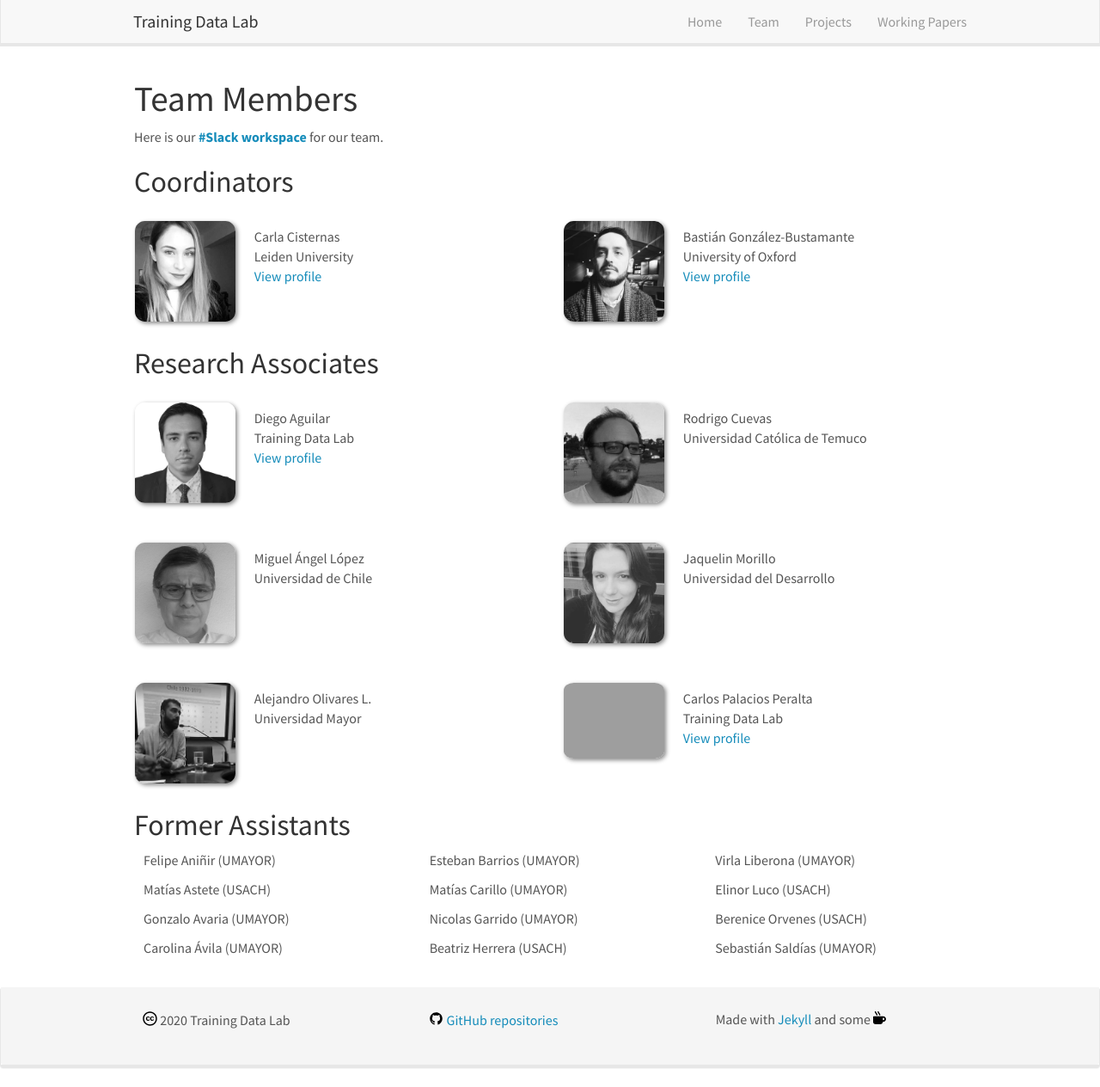
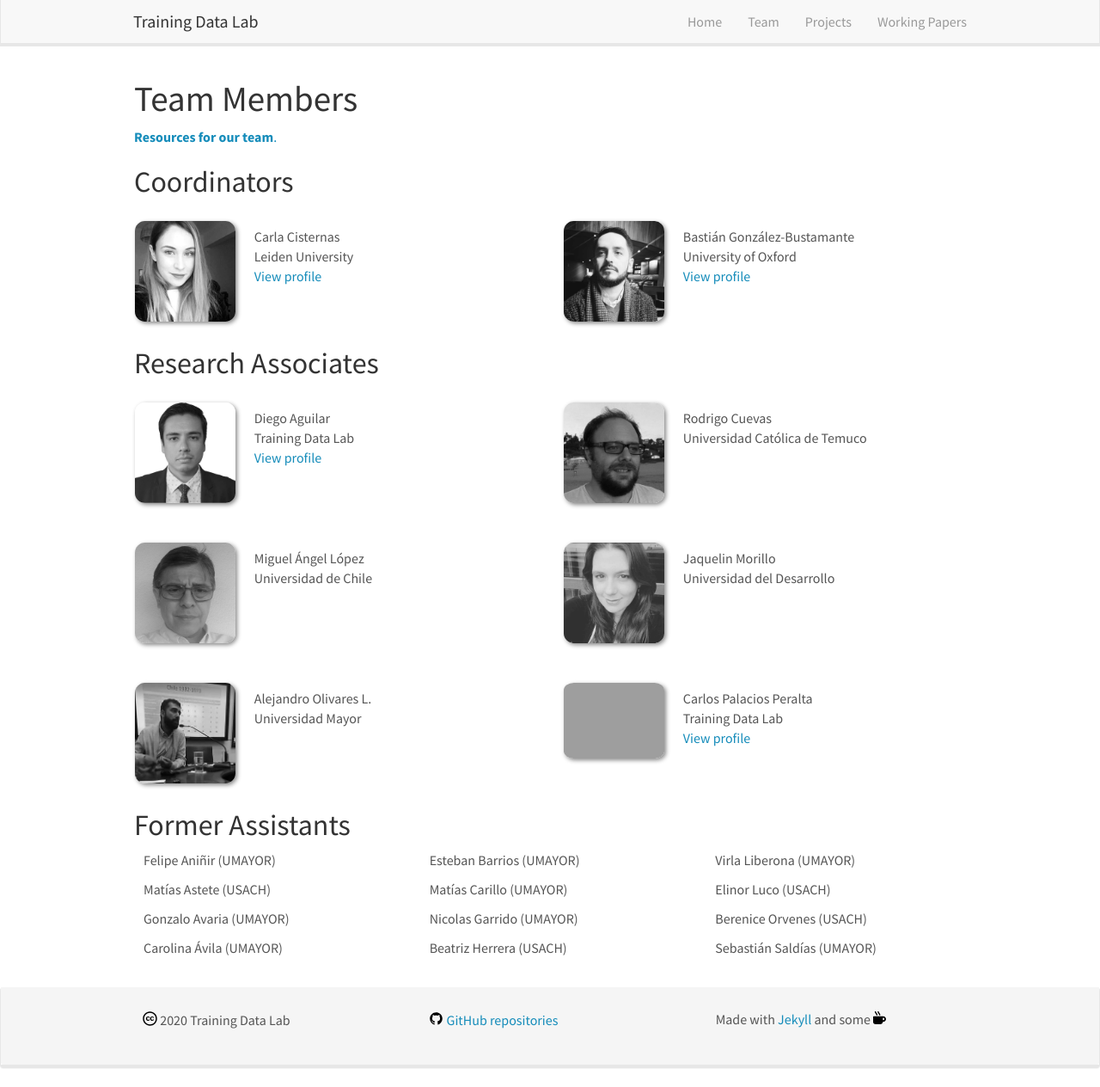
Before and after one commit to training-datalab/old-training-datalab.com, a Jekyll site: the page built from _pages/team.md, in a window 1280 px wide and 1264 px high. Shown: the whole window at 86% size. Built offline with Jekyll 4.4.1, drawn with Linux system fonts in a browser that asks for light colours; nearby versions of some CDN libraries.

Commit message:
Update team.md

```diff
--- a/_pages/team.md
+++ b/_pages/team.md
@@ -8,9 +8,7 @@ permalink: /team/
 
 # Team Members
 
-<!-- **We have an open call for research assistants** <a href="https://github.com/training-datalab/workshops/blob/main/Calls/Call-Data-Lab-Spanish.pdf" target="_blank">(see in Spanish)</a> -->
-
-Here is our <a href="https://training-datalab.slack.com" target="_blank"><strong>#Slack workspace</strong></a> for our team.
+<a href="https://training-datalab.com/resources"><strong>Resources for our team</strong>.</a>
 
 ## Coordinators
 {% assign number_printed = 0 %}
```
